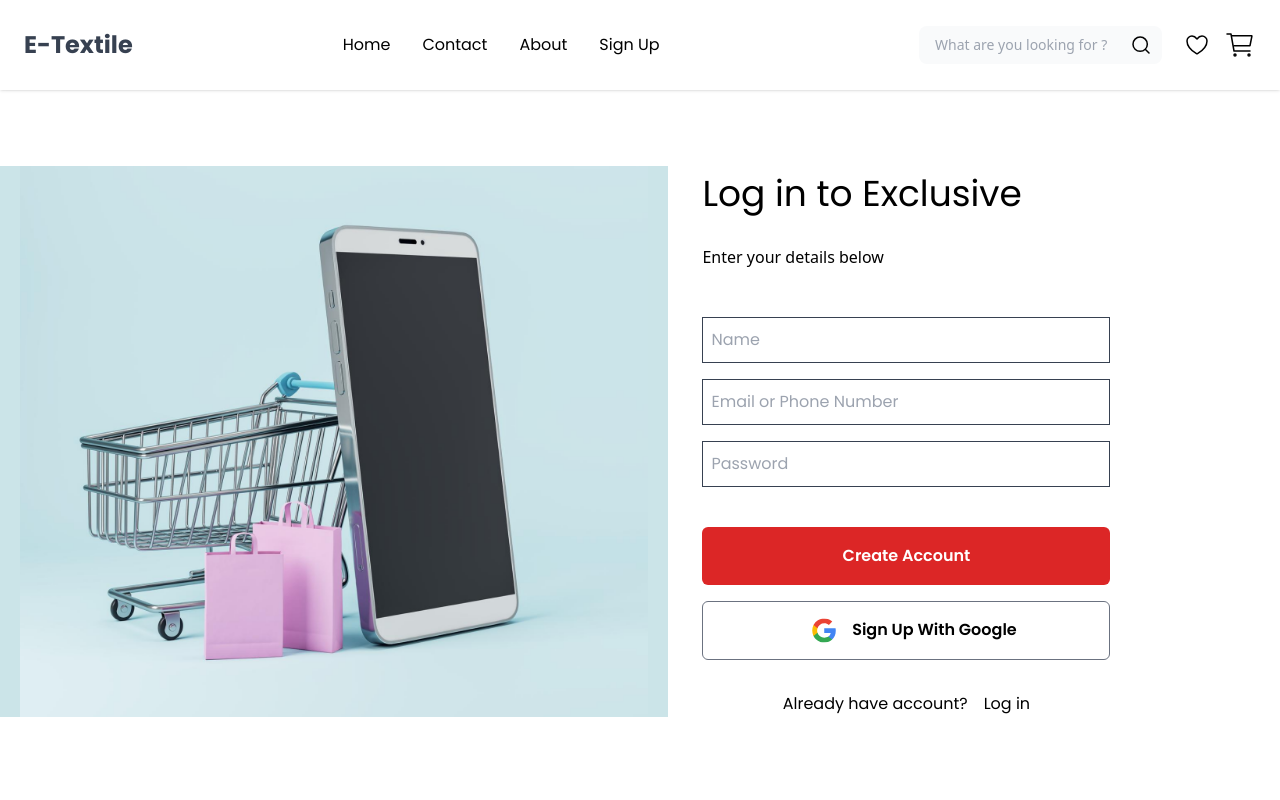
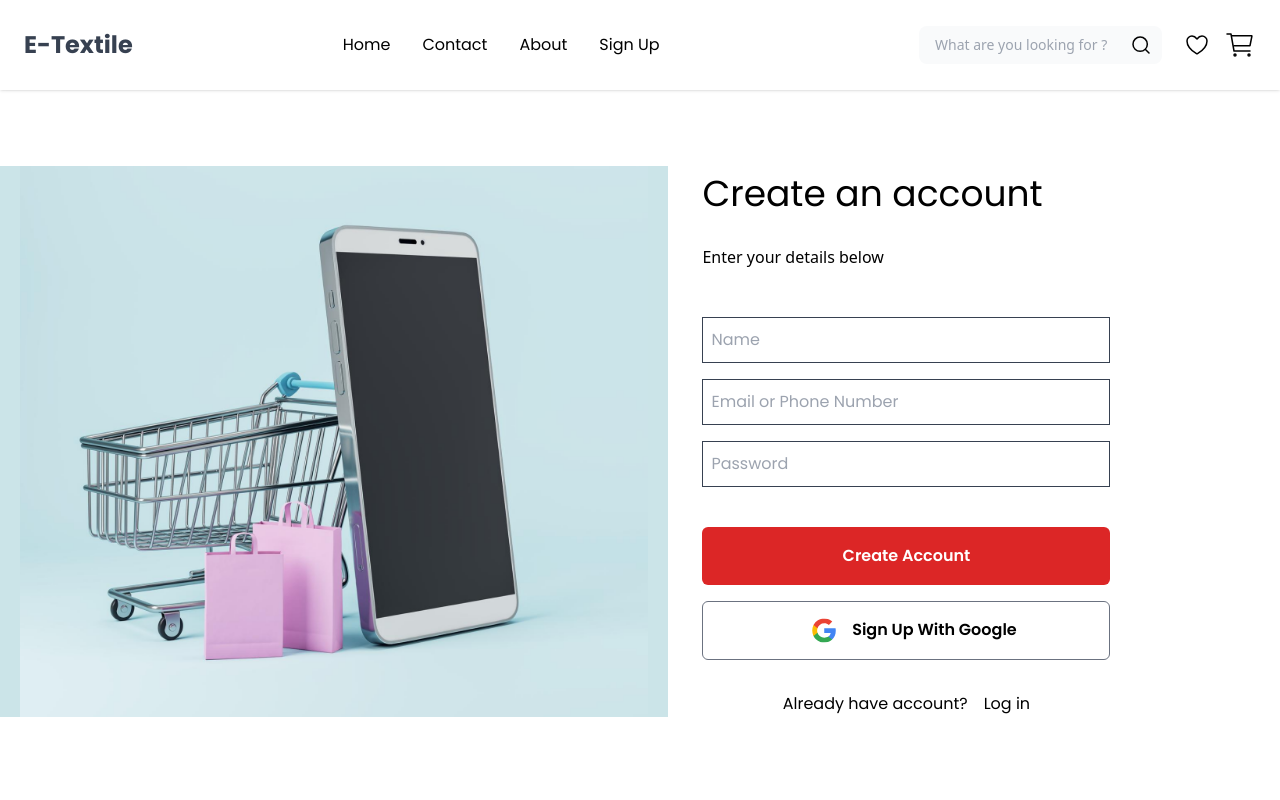
Before and after one commit to adityanuriskandar17/e-textile-frontend, a React (Create React App) app: page /register in a window 1280 px wide. Shown: the top 800 px of the page. Built offline with nearby package versions, Linux system fonts and the light colour scheme.

Commit message:
memperbaiki register form

```diff
--- a/src/components/Layouts/Body/Registerpage.jsx
+++ b/src/components/Layouts/Body/Registerpage.jsx
@@ -14,9 +14,7 @@ function RegisterPage() {
 
         <div className="flex justify-center w-5/12 bg-white items-center">
           <div className="w-full sm:max-w-md p-5 mx-auto">
-            <h2 className="mb-6 font-poppins text-[36px]">
-              Log in to Exclusive
-            </h2>
+            <h2 className="mb-6 font-poppins text-[36px]">Create an account</h2>
             <p className="mb-12">Enter your details below</p>
             <form>
               <div className="mb-4">
--- a/src/components/Layouts/Footer.jsx
+++ b/src/components/Layouts/Footer.jsx
@@ -3,8 +3,8 @@ import React from "react";
 function Footer() {
   return (
     <footer className="w-full text-gray-700 bg-black body-font">
-      <div className="container flex flex-col flex-wrap px-[375px] py-[102px] mx-auto ">
-        <div className="flex mx-auto space-x-[87px]">
+      <div className="container flex flex-col flex-wrap justify-center mx-auto ">
+        <div className="flex mx-auto px-[375px] py-[102px] space-x-[87px]">
           <div className="w-full px-4">
             <p className="text-sm font-medium text-[24px] font-inter tracking-widest text-white uppercase title-font">
               About
```
